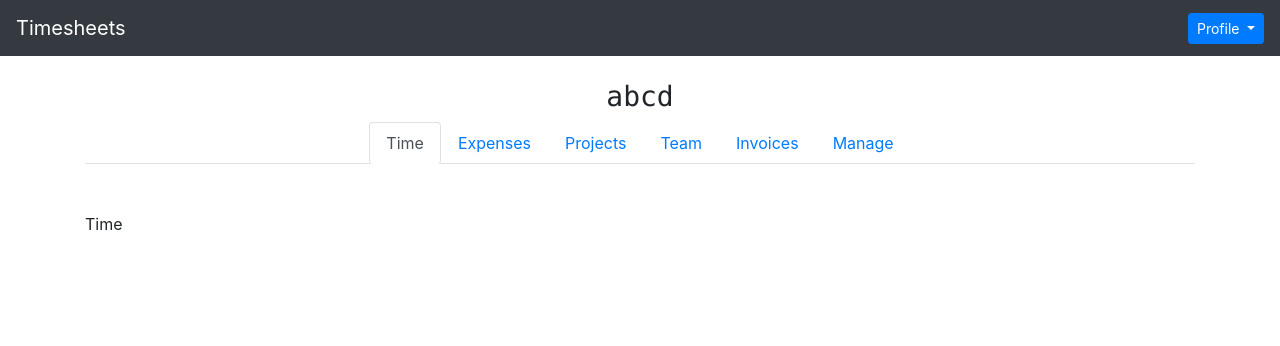
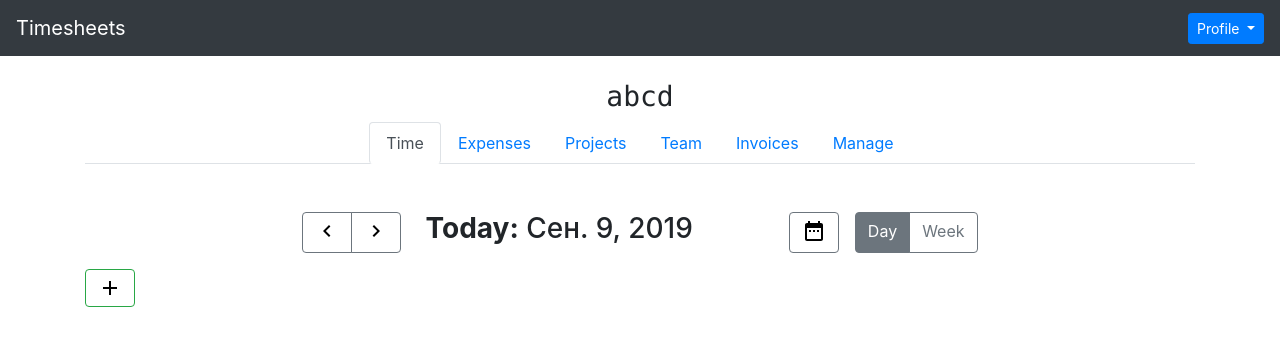
Before and after one commit to k0oda/timesheets, a Django app: page /time/ in a window 1280 px wide. Shown: the top 346 px of the page. Run offline with Django 3.2, Linux system fonts and the light colour scheme; a user stored in the database is signed in; data comes from the database, SQL or seed files in the repository; some libraries are stand-ins or nearby versions.

Commit message:
add: control buttons and current date in template

```diff
--- a/templates/timesheets/company_panel/time.html
+++ b/templates/timesheets/company_panel/time.html
@@ -1,4 +1,27 @@
 {% extends 'timesheets/company_header.html' %}
+{% load static %}
+
 {% block tab_content %}
-    <p>Time</p>
+    <div class="btn-toolbar justify-content-center" role="toolbar">
+        <div class="btn-group mr-4">
+            <a class="btn btn-outline-secondary" href="#"><img src="{% static 'timesheets_app/img/arrow-left.svg' %}" alt="Previous"></a>
+            <a class="btn btn-outline-secondary" href="#"><img src="{% static 'timesheets_app/img/arrow-right.svg' %}" alt="Next"></a>
+        </div>
+
+        <h3 class="text-wrap mr-5"><strong>Today:</strong> {{ date }}</h3>
+
+        <div class="btn-group mr-3 ml-5">
+            <a class="btn btn-outline-secondary" href="#"><img src="{% static 'timesheets_app/img/calendar.svg' %}" alt="Change date"></a>
+        </div>
+        <div class='btn-group'>
+            <a class="btn btn-outline-secondary active" href="#">Day</a>
+            <a class="btn btn-outline-secondary" href="#">Week</a>
+        </div>
+    </div>
+
+    <div class="row mt-3">
+        <div class='col-sm'>
+            <a class="btn btn-outline-success" href="#"><img src="{% static 'timesheets_app/img/add.svg' %}" alt="Add"></a>
+        </div>
+    </div>
 {% endblock %}
```
